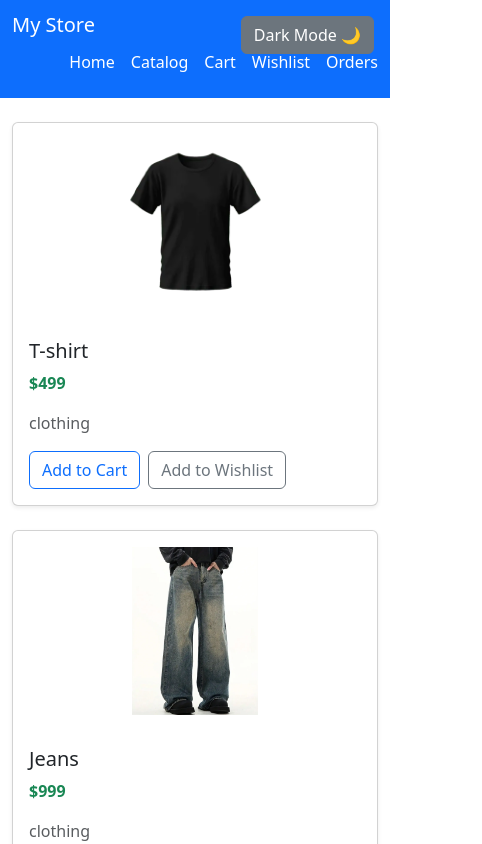
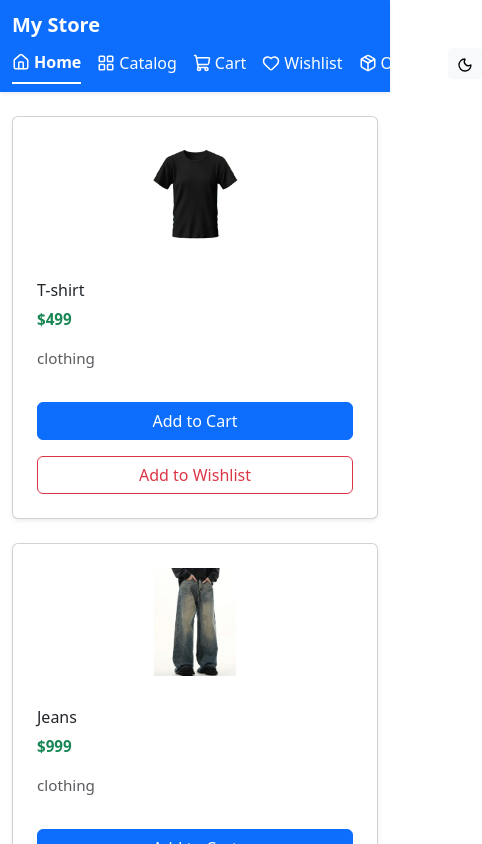
Before and after one commit to shaadali-tech/E-Commerce, a React (Vite) app: page / in a window 390 px wide. Shown: the top 844 px of the page, 482 px wide, since content can reach past the window. Built offline with nearby package versions, Linux system fonts and the light colour scheme.

Commit message:
added lucid react icons and improve ux

```diff
--- a/package.json
+++ b/package.json
@@ -11,6 +11,7 @@
   },
   "dependencies": {
     "@reduxjs/toolkit": "^2.11.2",
+    "lucide-react": "^1.7.0",
     "react": "^19.2.4",
     "react-dom": "^19.2.4",
     "react-hot-toast": "^2.6.0",
--- a/src/App.jsx
+++ b/src/App.jsx
@@ -22,7 +22,7 @@ function App() {
   return (
     <Router>
       <Toaster position="top-center" />
-      <Navbar />
+      <Navbar darkMode={darkMode} setDarkMode={setDarkMode} />
 
       <Routes>
         <Route path="/" element={<Home />} />
@@ -31,12 +31,6 @@ function App() {
         <Route path="/wishlist" element={<Wishlist />} />
         <Route path="/orders" element={<Orders />} />
       </Routes>
-      <button
-        className="btn btn-secondary position-fixed top-0 end-0 m-3"
-        onClick={() => setDarkMode(!darkMode)}
-      >
-        {darkMode ? "Light Mode ☀️" : "Dark Mode 🌙"}
-      </button>
     </Router>
   );
 }
--- /dev/null
+++ b/src/Components/Navbar.css
@@ -0,0 +1,22 @@
+.nav-link {
+  color: white !important;
+  font-weight: 500;
+  transition: 0.3s;
+}
+
+.nav-link:hover {
+  color: #dbeafe !important;
+}
+
+.nav-link.active {
+  border-bottom: 2px solid white;
+  font-weight: 600;
+}
+
+.nav-link svg {
+  transition: 0.3s;
+}
+
+.nav-link:hover svg {
+  transform: scale(1.1);
+}
--- a/src/Components/Navbar.jsx
+++ b/src/Components/Navbar.jsx
@@ -1,35 +1,66 @@
-import { Link } from "react-router-dom";
+import { NavLink } from "react-router-dom";
+import { ShoppingCart, Heart, Package, Home, LayoutGrid } from "lucide-react";
+import "./Navbar.css";
+import { Sun, Moon } from "lucide-react";
 
-const Navbar = () => {
+const Navbar = ({ darkMode, setDarkMode }) => {
   return (
-    <nav className="navbar navbar-expand-lg navbar-dark bg-primary mb-4">
+    <nav className="navbar navbar-expand-lg navbar-dark bg-primary shadow-sm mb-4">
       <div className="container-fluid">
-        <h1 className="navbar-brand mb-0">My Store</h1>
-        <ul className="navbar-nav ms-auto mb-2 mb-lg-0 flex-row gap-3">
+        <h1 className="navbar-brand mb-0 fw-bold">My Store</h1>
+
+        <ul className="navbar-nav ms-auto flex-row gap-3 align-items-center">
           <li className="nav-item">
-            <Link className="nav-link text-white" to="/">
-              Home
-            </Link>
+            <NavLink
+              to="/"
+              className="nav-link d-flex align-items-center gap-1"
+            >
+              <Home size={18} /> Home
+            </NavLink>
+          </li>
+
+          <li className="nav-item">
+            <NavLink
+              to="/catalog"
+              className="nav-link d-flex align-items-center gap-1"
+            >
+              <LayoutGrid size={18} /> Catalog
+            </NavLink>
+          </li>
+
+          <li className="nav-item">
+            <NavLink
+              to="/cart"
+              className="nav-link d-flex align-items-center gap-1"
+            >
+              <ShoppingCart size={18} /> Cart
+            </NavLink>
+          </li>
+
+          <li className="nav-item">
+            <NavLink
+              to="/wishlist"
+              className="nav-link d-flex align-items-center gap-1"
+            >
+              <Heart size={18} /> Wishlist
+            </NavLink>
+          </li>
+
+          <li className="nav-item">
+            <NavLink
+              to="/orders"
+              className="nav-link d-flex align-items-center gap-1"
+            >
+              <Package size={18} /> Orders
+            </NavLink>
           </li>
           <li className="nav-item">
-            <Link className="nav-link text-white" to="/catalog">
-              Catalog
-            </Link>
-          </li>
-          <li className="nav-item">
-            <Link className="nav-link text-white" to="/cart">
-              Cart
-            </Link>
-          </li>
-          <li className="nav-item">
-            <Link className="nav-link text-white" to="/wishlist">
-              Wishlist
-            </Link>
-          </li>
-          <li>
-            <Link className="nav-link text-white" to="/orders">
-              Orders
-            </Link>
+            <button
+              className="btn btn-light btn-sm"
+              onClick={() => setDarkMode(!darkMode)}
+            >
+              {darkMode ? <Sun size={16} /> : <Moon size={16} />}
+            </button>
           </li>
         </ul>
       </div>
--- a/src/Components/ProductCard.jsx
+++ b/src/Components/ProductCard.jsx
@@ -1,33 +1,39 @@
-import { useDispatch } from "react-redux";
+import { useDispatch, useSelector } from "react-redux";
 import { addToCart, addToWishlist } from "../Features/cart/cartSlice";
 
 function ProductCard({ product }) {
   const dispatch = useDispatch();
+  const cart = useSelector((state) => state.cartSlice.items);
+  const wishlist = useSelector((state) => state.wishlistReducer.items);
+
+  const isInCart = cart.some((item) => item.id === product.id);
+  const isInWishlist = wishlist.some((item) => item.id === product.id);
 
   return (
-    <div className="card h-100 shadow-sm">
+    <div className="card h-100 shadow-sm product-card-responsive">
       <img
         src={product.image}
         alt={product.title}
-        className="card-img-top object-fit-contain p-3"
-        style={{ height: "200px" }}
+        className="card-img-top object-fit-contain p-3 product-img-responsive"
       />
       <div className="card-body d-flex flex-column ">
         <h5 className="card-title">{product.title}</h5>
         <p className="card-text fw-bold text-success">${product.price}</p>
         <p className="card-text text-muted">{product.category}</p>
-        <div>
+        <div className="mt-auto d-flex flex-wrap gap-2 justify-content-between">
           <button
-            className="btn btn-outline-primary me-2"
+            className={`btn w-100 mb-2 ${isInCart ? "btn-success" : "btn-primary"}`}
             onClick={() => dispatch(addToCart(product))}
+            disabled={isInCart}
           >
-            Add to Cart
+            {isInCart ? "Added ✓" : "Add to Cart"}
           </button>
           <button
-            className="btn btn-outline-secondary"
+            className={`btn w-100 ${isInWishlist ? "btn-danger" : "btn-outline-danger"}`}
             onClick={() => dispatch(addToWishlist(product))}
+            disabled={isInWishlist}
           >
-            Add to Wishlist
+            {isInWishlist ? "Wishlisted ❤️" : "Add to Wishlist"}
           </button>
         </div>
       </div>
--- a/src/index.css
+++ b/src/index.css
@@ -1,3 +1,60 @@
+/* Responsive card widths for main pages */
+.cart-responsive-card,
+.orders-responsive-card,
+.wishlist-responsive-card {
+  max-width: 500px;
+  width: 100%;
+}
+
+@media (max-width: 576px) {
+  .cart-responsive-card,
+  .orders-responsive-card,
+  .wishlist-responsive-card {
+    max-width: 100%;
+    padding: 0.75rem !important;
+  }
+  .wishlist-img-responsive {
+    height: 140px;
+    padding: 0.5rem;
+    width: 100%;
+    object-fit: contain;
+  }
+}
+/* Responsive styles for ProductCard */
+.product-card-responsive {
+  max-width: 350px;
+  margin: 0 auto 1rem auto;
+}
+
+.product-img-responsive {
+  height: 200px;
+  width: 100%;
+  object-fit: contain;
+}
+
+@media (max-width: 576px) {
+  .product-card-responsive {
+    max-width: 100%;
+    padding: 0.5rem;
+  }
+  .product-img-responsive {
+    height: 140px;
+    padding: 0.5rem;
+  }
+  .card-body {
+    padding: 0.75rem;
+  }
+  .card-title {
+    font-size: 1rem;
+  }
+  .card-text {
+    font-size: 0.95rem;
+  }
+  .btn {
+    font-size: 0.95rem;
+    padding: 0.5rem 0.75rem;
+  }
+}
 body.dark {
   background-color: #121212;
   color: #fff;
--- a/src/pages/Cart.jsx
+++ b/src/pages/Cart.jsx
@@ -44,7 +44,7 @@ const Cart = () => {
 
   return (
     <div className="container-md">
-      <div className="card w-50 mx-auto p-4 mt-4">
+      <div className="card cart-responsive-card p-4 mt-4 mx-auto">
         <h1 className="mb-3">Your Shopping Cart</h1>
 
         {cart.items.length > 0 ? (
--- a/src/pages/Home.jsx
+++ b/src/pages/Home.jsx
@@ -9,7 +9,7 @@ function Home() {
   useEffect(() => {
     setTimeout(() => {
       setLoading(false);
-    }, 500); // simulate loading
+    }, 500);
   }, []);
 
   if (Loading) return <Loader />;
--- a/src/pages/Orders.jsx
+++ b/src/pages/Orders.jsx
@@ -4,7 +4,7 @@ const Orders = () => {
   const orders = useSelector((state) => state.placeOrderReducer.orders);
   return (
     <div className="container-md">
-      <div className="card w-50 mx-auto p-4 mt-4">
+      <div className="card orders-responsive-card p-4 mt-4 mx-auto">
         <h1 className="mb-3">Your Orders</h1>
         {orders.length > 0 ? (
           <ul className="list-group">
--- a/src/pages/Wishlist.jsx
+++ b/src/pages/Wishlist.jsx
@@ -4,20 +4,23 @@ import { removefromWishlist } from "../Features/cart/cartSlice";
 const Wishlist = () => {
   const wishlist = useSelector((state) => state.wishlistReducer);
   const dispatch = useDispatch();
-
+  const addingToCart = (item) => {
+    dispatch(addToCart(item));
+    dispatch(removefromWishlist(item.id));
+  };
   const handleRemoveFromWishlist = (id) => {
     dispatch(removefromWishlist(id));
   };
   return (
     <div className="container">
-      <div className="card p-4 mt-4">
+      <div className="card wishlist-responsive-card p-4 mt-4 mx-auto">
         <h1 className="mb-3">Your Wishlist</h1>
         {wishlist.items.length === 0 ? (
           <p className="text-muted">Your wishlist is currently empty.</p>
         ) : (
           <div className="row">
             {wishlist.items.map((item) => (
-              <div className="col-md-4 mb-3" key={item.id}>
+              <div className="col-12 col-sm-6 col-md-4 mb-3" key={item.id}>
                 <div className="card h-100">
                   <img
                     src={item.image}
@@ -37,6 +40,12 @@ const Wishlist = () => {
                     >
                       Remove from Wishlist
                     </button>
+                    <button
+                      className="btn btn-outline-primary mt-2"
+                      onClick={() => addingToCart(item)}
+                    >
+                      Add to Cart
+                    </button>
                   </div>
                 </div>
               </div>
--- a/src/pages/catalog.jsx
+++ b/src/pages/catalog.jsx
@@ -16,7 +16,6 @@ function Catalog() {
 
   if (Loading) return <Loader />;
 
-  // Get unique categories
   const categories = [...new Set(products.map((product) => product.category))];
 
   return (
```
Also changed, not shown: 1 other file (tests, documents, lock files or other folders).
